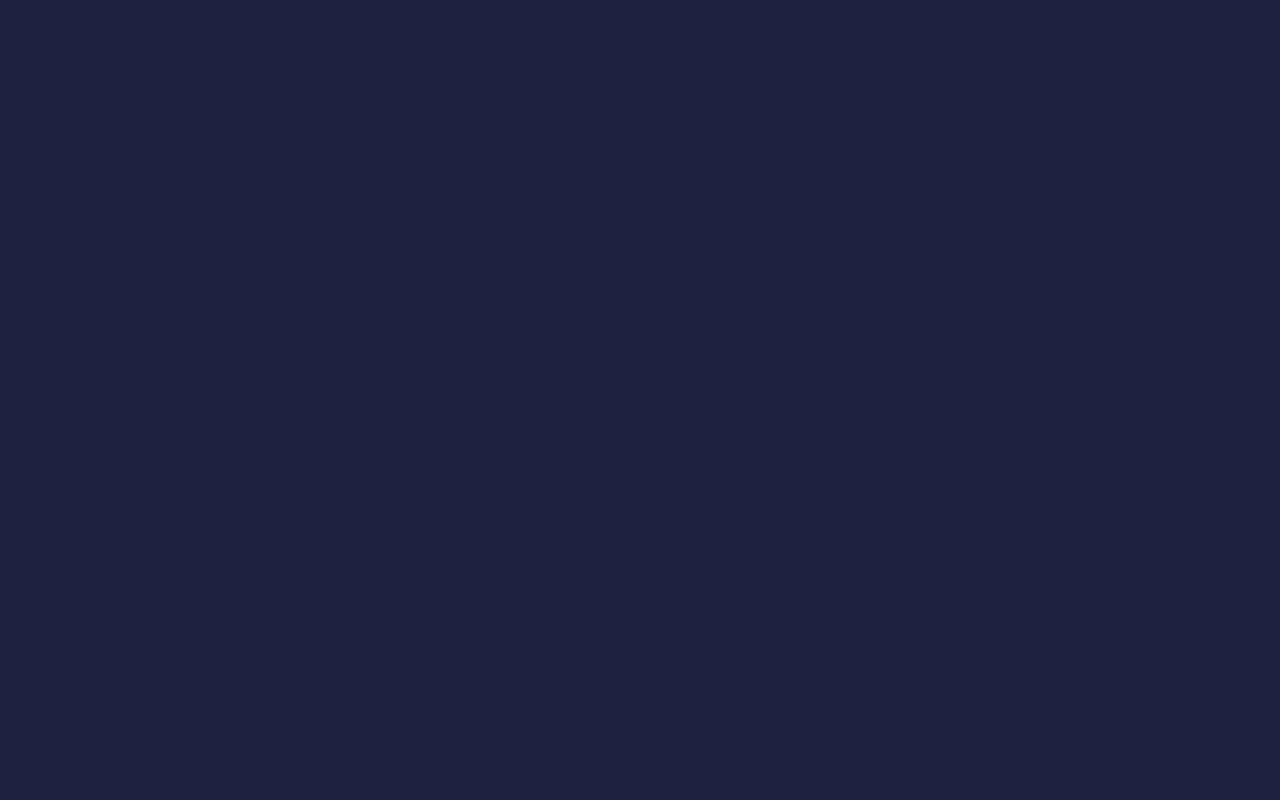
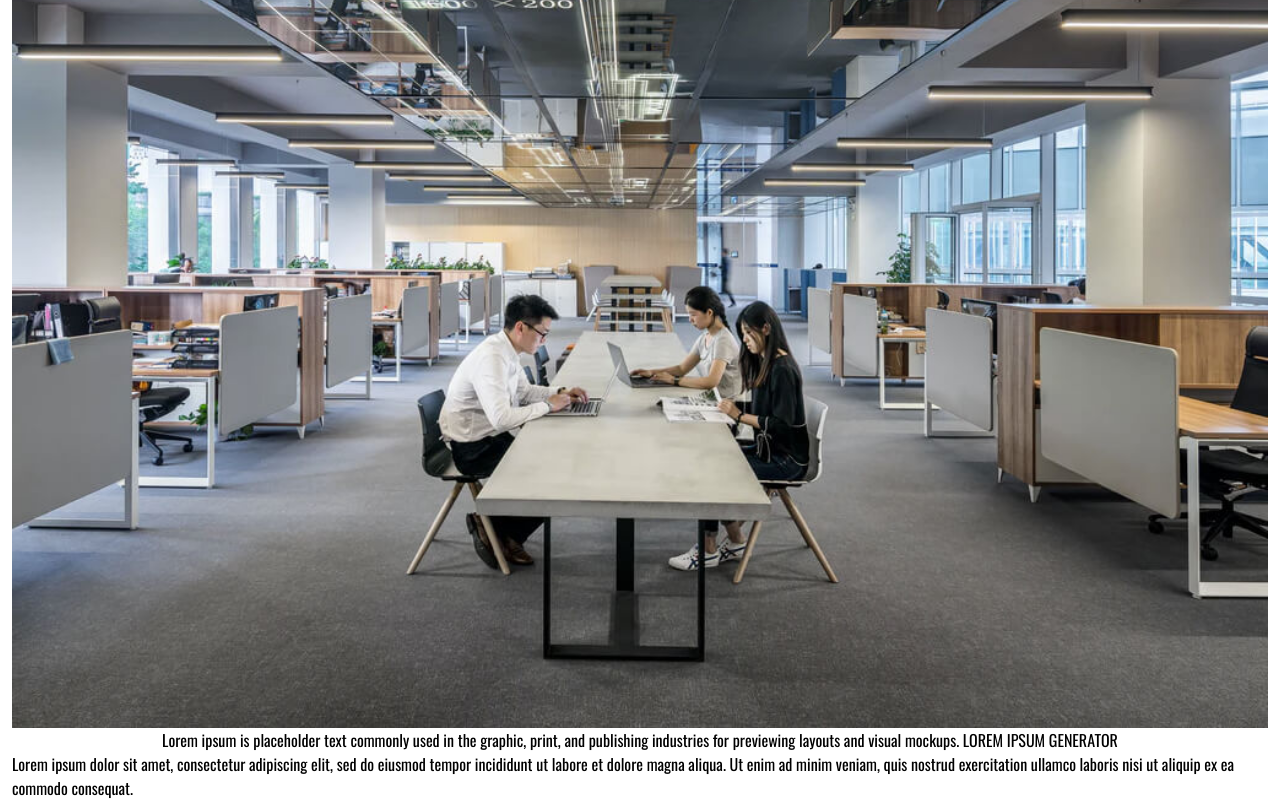
Before and after one commit to webLance24/weblance-portfolio, a React (Vite) app: page / in a window 1280 px wide. Shown: the part 1319-2119 px from the top of the page. Before the commit the page ends 1005 px from the top, so only its background shows below. Built offline with nearby package versions, Linux system fonts and the light colour scheme.

Commit message:
feat: add in about img and texts

```diff
--- a/src/App.tsx
+++ b/src/App.tsx
@@ -3,6 +3,7 @@ import { MyContext } from "./Components/Context";
 import Header from "./Components/Header";
 import Home from "./Components/Home";
 import Hamburger from "./Components/Hamburger";
+import About from "./Components/About";
 
 function App() {
   const [hidden, setHidden] = useState<boolean>(false);
@@ -24,6 +25,7 @@ function App() {
         <Header />
         <Hamburger />
         <Home />
+        <About />
       </MyContext.Provider>
     </>
   );
--- a/src/Components/About.tsx
+++ b/src/Components/About.tsx
@@ -1,11 +1,22 @@
-
+import aboutImg from "../../public/img/about.jpg";
 
 function About() {
   return (
-    <div>
-
+    <div className="bg-[white] pt-[50px] px-[12px] flex justify-center flex-col items-center">
+      <img className="w-[100%] h-[100%]" src={aboutImg} alt="" />
+      <h3>
+        Lorem ipsum is placeholder text commonly used in the graphic, print, and
+        publishing industries for previewing layouts and visual mockups. LOREM
+        IPSUM GENERATOR
+      </h3>
+      <p>
+        Lorem ipsum dolor sit amet, consectetur adipiscing elit, sed do eiusmod
+        tempor incididunt ut labore et dolore magna aliqua. Ut enim ad minim
+        veniam, quis nostrud exercitation ullamco laboris nisi ut aliquip ex ea
+        commodo consequat.
+      </p>
     </div>
-  )
+  );
 }
 
-export default About
+export default About;
--- a/src/Components/Home.tsx
+++ b/src/Components/Home.tsx
@@ -38,7 +38,7 @@ function Home() {
           <h3 className="text-[20px] text-[white]">Lorem Ipsum</h3>
         </div>
         {/* Sixth div */}
-        <div className="w-[100%] h-[130px] border-[gray] border-[2px] flex flex-col justify-center items-center">
+        <div className="w-[100%] h-[130px] border-[gray] border-[2px] flex flex-col justify-center items-center mb-[50px]">
           <img className="w-[32px]" src={imgOne} alt="market image here" />
           <h3 className="text-[20px] text-[white]">Lorem Ipsum</h3>
         </div>
--- a/src/index.css
+++ b/src/index.css
@@ -17,4 +17,5 @@ body {
   background-image: url(../public/img/hero-bg.jpg);
   background-repeat: no-repeat;
   background-size: cover;
+  background-position: center;
 }
```
